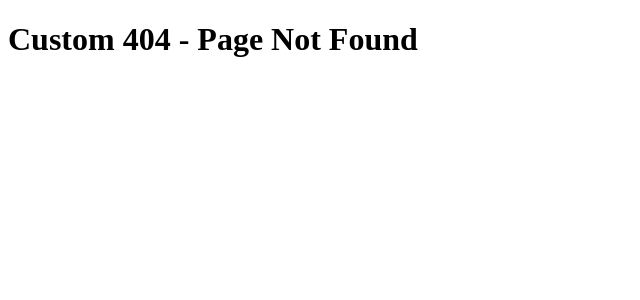
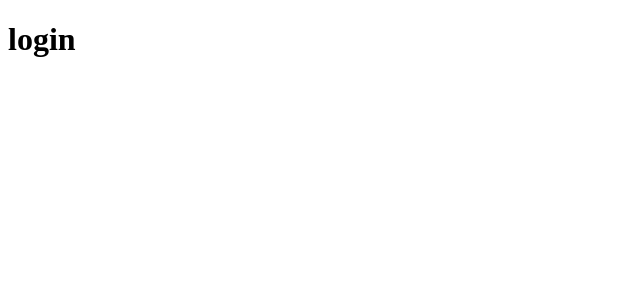
Before and after one commit to IbrahimNourEldeen/Next.js-Tutorial, a Next.js app: page /login in a window 1280 px wide. Before the commit this address had no page. Shown: the top 300 px of the page, without its empty margins (0-640 px from the left). Built offline with nearby package versions, Linux system fonts and the light colour scheme.

Commit message:
from not-found page to route groups

```diff
--- /dev/null
+++ b/src/app/(auth)/forgot-password/page.tsx
@@ -0,0 +1,3 @@
+export default function ForgotPassword() {
+    return (<h1>forgot-password</h1>);
+}
--- /dev/null
+++ b/src/app/(auth)/login/page.tsx
@@ -0,0 +1,5 @@
+export default function Login() {
+  return (
+    <h1>login</h1>
+  )
+}
--- /dev/null
+++ b/src/app/(auth)/register/page.tsx
@@ -0,0 +1,3 @@
+export default function Register() {
+    return (<h1>register</h1>);
+}
--- /dev/null
+++ b/src/app/_lib/page.tsx
@@ -0,0 +1,3 @@
+export default function PrivateRoute() {
+    return <h1>Private Route - Access Denied</h1>;
+}
```
